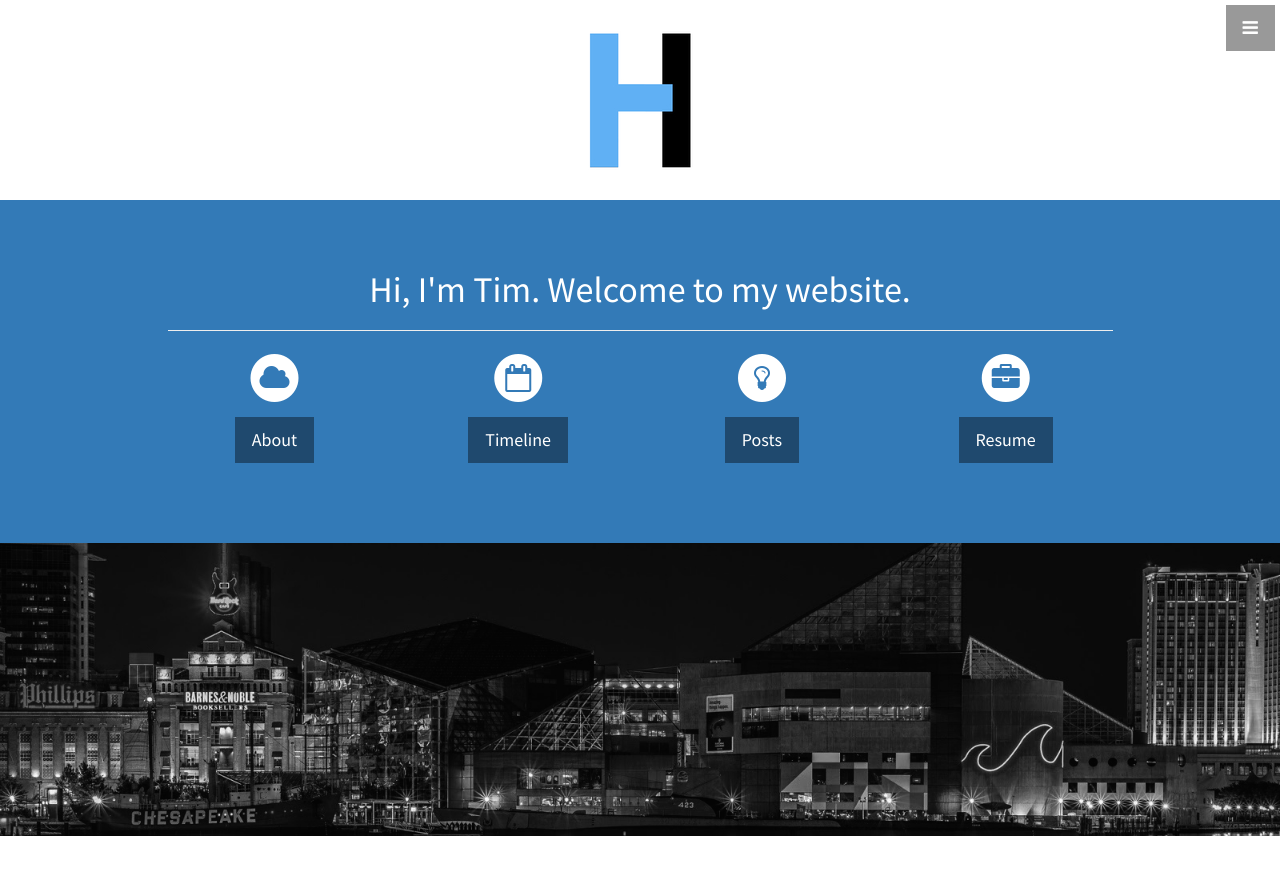
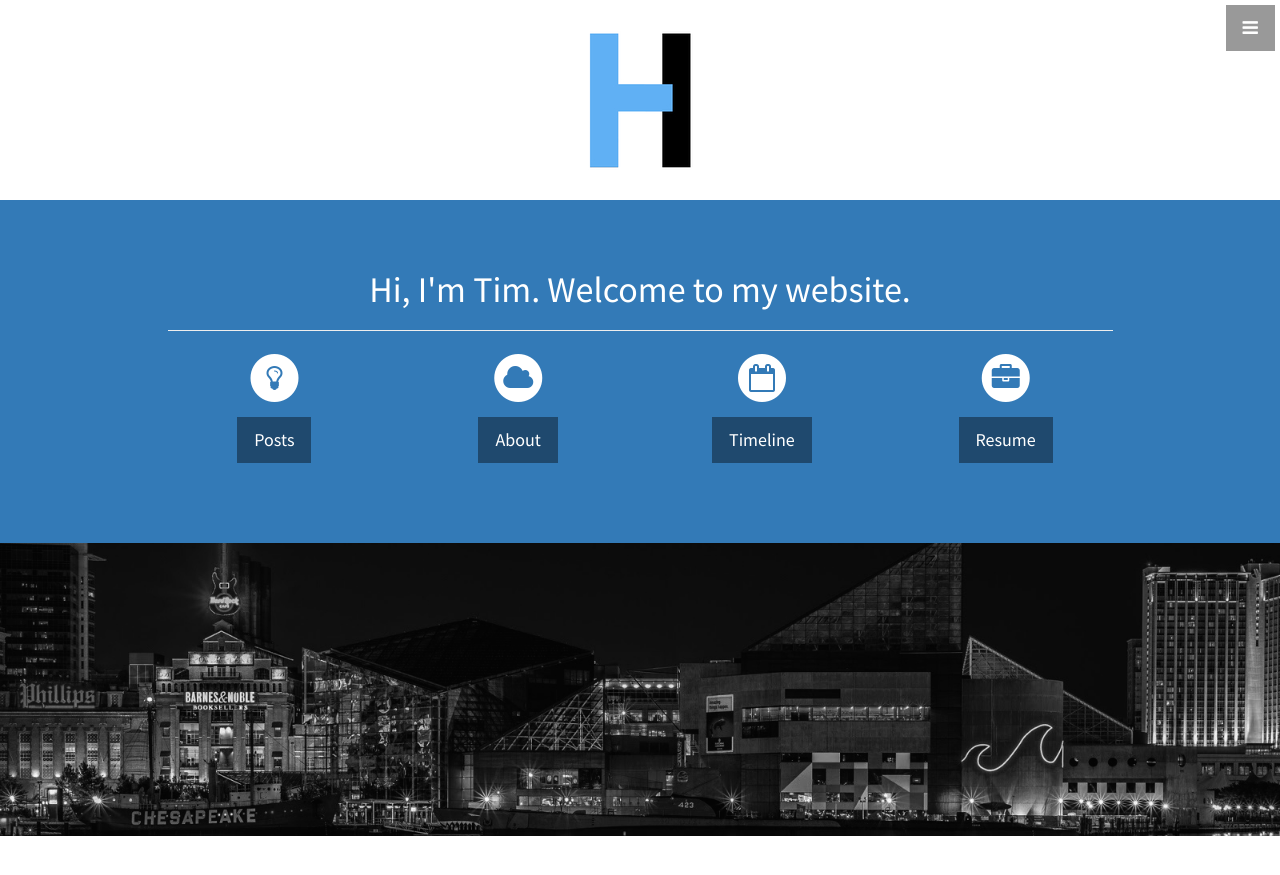
Before and after one commit to healyt22/healyt22.github.io, a Jekyll site: the page built from index.html, in a window 1280 px wide and 900 px high. Shown: the top 875 px of the window. Built offline with Jekyll 4.4.1, drawn with Linux system fonts in a browser that asks for light colours; some of the changed text lies outside the part shown.

Commit message:
working on posts

```diff
--- a/_includes/header.html
+++ b/_includes/header.html
@@ -10,6 +10,21 @@
           <h1>Hi, I'm Tim. Welcome to my website. </h1>
           <hr class="large">
           <div class="row">
+
+            <div class="col-md-3 col-sm-6">
+              <div class="service-item">
+                <span class="fa-stack fa-2x">
+                <i class="fa fa-circle fa-stack-2x"></i>
+                <i class="fa fa-lightbulb-o fa-stack-1x text-primary"></i>
+              </span>
+                <h4>
+                  <strong></strong>
+                </h4>
+                <p></p>
+                <a href="#portfolio" class="btn btn-lg btn-dark">Posts</a>
+              </div>
+            </div>
+
             <div class="col-md-3 col-sm-6">
               <div class="service-item">
                 <span class="fa-stack fa-2x">
@@ -23,6 +38,7 @@
                 <a href="#about" class="btn btn-lg btn-dark">About</a>
               </div>
             </div>
+
             <div class="col-md-3 col-sm-6">
               <div class="service-item">
                 <span class="fa-stack fa-2x">
@@ -36,19 +52,7 @@
                 <a href="#timeline" class="btn btn-lg btn-dark">Timeline</a>
               </div>
             </div>
-            <div class="col-md-3 col-sm-6">
-              <div class="service-item">
-                <span class="fa-stack fa-2x">
-                <i class="fa fa-circle fa-stack-2x"></i>
-                <i class="fa fa-lightbulb-o fa-stack-1x text-primary"></i>
-              </span>
-                <h4>
-                  <strong></strong>
-                </h4>
-                <p></p>
-                <a href="#portfolio" class="btn btn-lg btn-dark">Posts</a>
-              </div>
-            </div>
+
             <div class="col-md-3 col-sm-6">
               <div class="service-item">
                 <span class="fa-stack fa-2x">
@@ -62,6 +66,7 @@
                 <a href="healy_resume.pdf" class="btn btn-lg btn-dark">Resume</a>
               </div>
             </div>
+
           </div>
           <!-- /.row (nested) -->
         </div>
--- a/_includes/posts.html
+++ b/_includes/posts.html
@@ -2,13 +2,13 @@
     <h2>Posts</h2>
     <div class="container">
         <div class="list-group">
-      <a href="#" class="list-group-item list-group-item-action flex-column align-items-start">
+      <a href="../portfolio/crime.html" class="list-group-item list-group-item-action flex-column align-items-start">
         <div class="d-flex w-100 justify-content-between">
-          <h5 class="mb-1">List group item heading</h5>
-          <small>3 days ago</small>
+          <h5 class="mb-1">The Cost of Crime in Baltimore</h5>
+          <small>1/15/2018</small>
         </div>
-        <p class="mb-1">Donec id elit non mi porta gravida at eget metus. Maecenas sed diam eget risus varius blandit.</p>
-        <small>Donec id elit non mi porta.</small>
+        <p class="mb-1">Linear Regression of Crimes in Baltimore to Housing Prices. Linear Algebra Project.</p>
+        <small>R, Baltimore & Zillow APIs</small>
       </a>
       <a href="#" class="list-group-item list-group-item-action flex-column align-items-start">
         <div class="d-flex w-100 justify-content-between">
```
